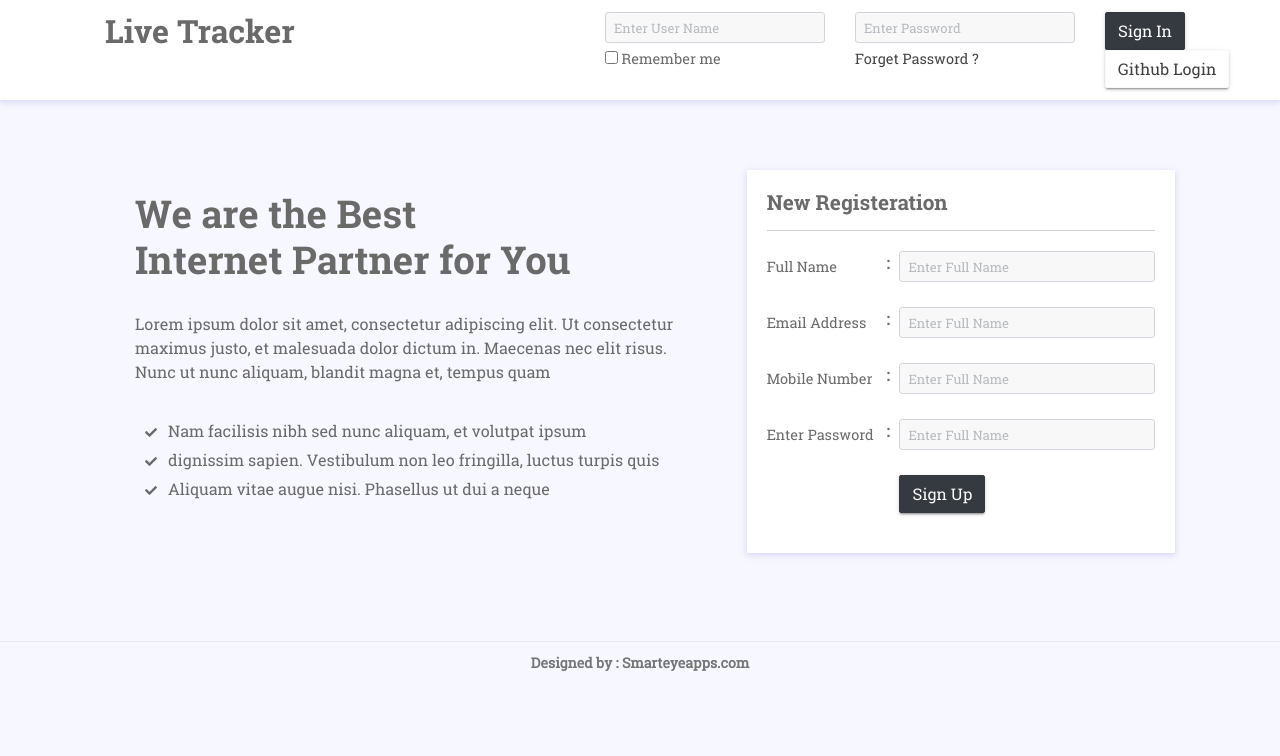
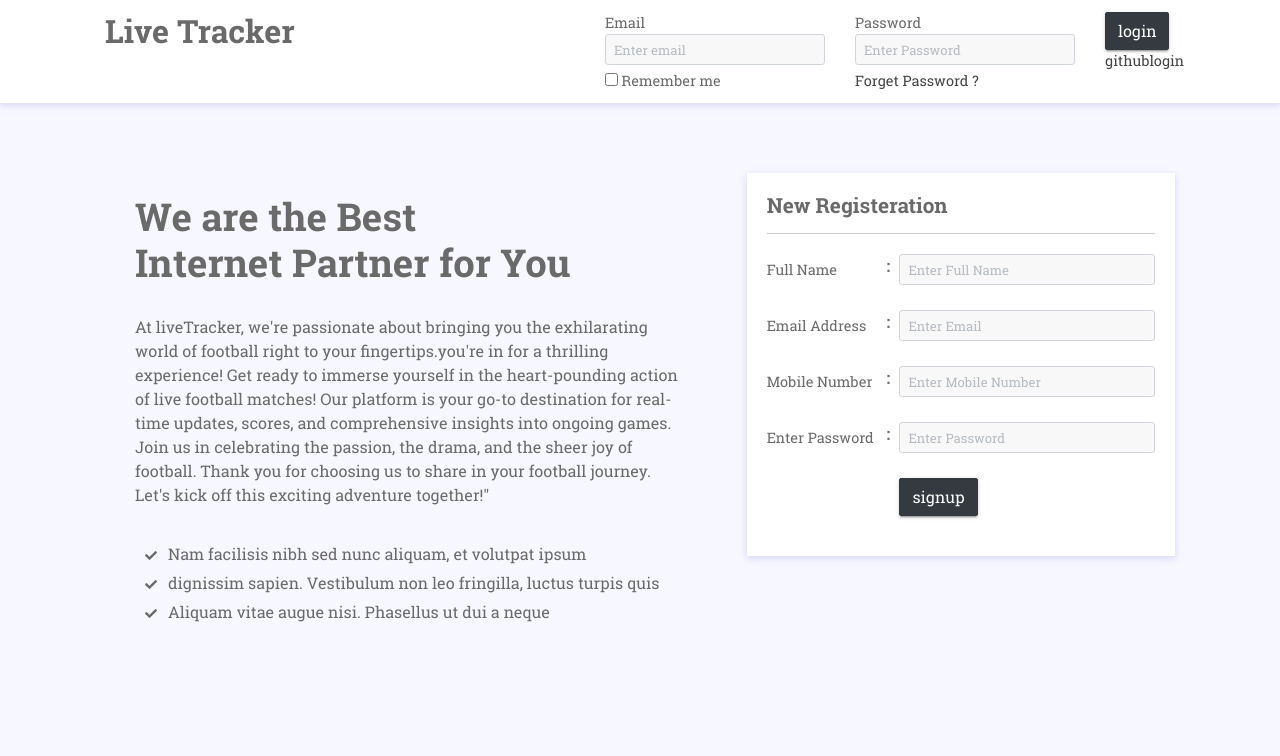
Before and after one commit to yehialdallal/matchTracker, a Flask app: page / in a window 1280 px wide. Shown: the top 756 px of the page. Before the commit the page ends 671 px from the top, so only its background shows below. Run offline with Flask 3, Linux system fonts and the light colour scheme; some libraries are stand-ins or nearby versions.

Commit message:
major bugs fixed

```diff
--- a/app/__init__.py
+++ b/app/__init__.py
@@ -1,6 +1,7 @@
 from flask import Flask
 from config import Config
 from app.extensions import db
+#from app.extensions import login_manager
 
 def create_app(config_class=Config):
     app = Flask(__name__)
@@ -9,6 +10,7 @@ def create_app(config_class=Config):
     # Initialize Flask extensions here
 
     db.init_app(app)
+    #login_manager.init_app(app)
 
     # Register blueprints here
 
--- a/app/auth/__init__.py
+++ b/app/auth/__init__.py
@@ -1,5 +1,5 @@
 from flask import Blueprint
 
-bp = Blueprint('users', __name__)
+bp = Blueprint('auth', __name__)
 
 from app.auth import routes
--- a/app/extensions.py
+++ b/app/extensions.py
@@ -1,2 +1,6 @@
 from flask_sqlalchemy import SQLAlchemy
+from flask_login import LoginManager
+
 db = SQLAlchemy()
+
+login_manager = LoginManager()
--- a/app/main/routes.py
+++ b/app/main/routes.py
@@ -1,6 +1,66 @@
 from app.main import bp
-from flask import render_template , redirect, url_for
+from flask import render_template , redirect, url_for , request , flash
+from app.models.forms import LoginForm , SignupForm
 
-@bp.route('/')
+@bp.route('/', methods=['GET','POST'])
 def index():
-    return render_template('index.html')
+    #return render_template('index.html')
+    login_form = LoginForm()
+    signup_form = SignupForm()
+
+    if request.method == 'POST':
+        if login_form.submit1.data and login_form.validate():
+            return redirect(url_for('auth.login'))
+            # Handle login logic
+            #email = login_form.email.data
+            #password = login_form.password.data
+            # Perform authentication logic
+            #return 'Login successful!'  # Redirect or display success message
+        #elif request.form['form_type'] == 'signup':
+        #if request.form['action'] == 'login':
+
+        elif signup_form.submit2.data and signup_form.validate() :
+            return redirect(url_for('auth.signup'))
+                #return 'signed up succesully'
+            #return redirect(url_for('auth.signup'))
+
+            # Handle signup logic
+            #name = signup_form.name.data
+            #email = signup_form.email.data
+            #password = signup_form.password.data
+            # Perform signup logic
+            #signup_form.name.errors = []
+            # Redirect or display success message
+
+    return render_template('index.html', login_form=login_form, signup_form=signup_form)
+    #return 'none submitted'
+
+
+
+##########################
+@bp.route('/ff', methods=['GET', 'POST'])
+def login_signup():
+    login_form = LoginForm()
+    signup_form = SignupForm()
+
+    if request.method == 'POST':
+        if request.form['action'] == 'login':  # Check which button was clicked
+            form = login_form
+            if form.validate_on_submit():
+                # Handle login logic
+                username = form.username.data
+                password = form.password.data
+                # Perform authentication logic
+                return 'Login successful!'  # Redirect or display success message
+
+        elif request.form['action'] == 'signup':
+            form = signup_form
+            if form.validate_on_submit():
+                # Handle signup logic
+                username = form.username.data
+                email = form.email.data
+                password = form.password.data
+                # Perform signup logic
+                return 'Signup successful!'  # Redirect or display success message
+
+    return render_template('index.html', login_form=login_form, signup_form=signup_form)
--- /dev/null
+++ b/app/models/forms.py
@@ -0,0 +1,18 @@
+from flask_wtf import FlaskForm
+from wtforms import StringField, PasswordField, SubmitField , HiddenField
+from wtforms.validators import DataRequired, Email, EqualTo
+
+class LoginForm(FlaskForm):
+    login_email = StringField('Email', validators=[DataRequired(),Email()])
+    password1 = PasswordField('Password', validators=[DataRequired()])
+    submit1 = SubmitField('login')
+    #form_type = HiddenField('login')
+
+class SignupForm(FlaskForm):
+    name = StringField('Username', validators=[DataRequired()])
+    signup_email = StringField('Email', validators=[DataRequired(),Email()])
+    mobile = StringField('Mobile Number', validators=[DataRequired()])
+    password2 = PasswordField('Password', validators=[DataRequired()])
+    #confirm_password = PasswordField('Confirm Password', validators=[DataRequired(), EqualTo('password')])
+    submit2 = SubmitField('signup')
+    #form_type = HiddenField('signup')
--- a/app/static/js/script.js
+++ b/app/static/js/script.js
@@ -76,4 +76,4 @@ content.appendChild(nav);
 ///////////////
 
 // add event listener to the button
-button.addEventListener('click', changeContent);
+//button.addEventListener('click', changeContent);
--- a/app/templates/index.html
+++ b/app/templates/index.html
@@ -1,24 +1,31 @@
 {% extends 'base.html' %}
 
 {% block header_content %}
-<form action="#">
+<form method="POST" action="{{ url_for('main.index') }}">
+    {{ login_form.hidden_tag() }}
     <div class="row form-ro">
 
         <div class="col-md-5">
-            <input placeholder="Enter User Name" type="text" class="form-control form-control-sm">
-            <label class="container">
-                <input type="checkbox">
-                <span class="checkmark"></span>Remember me
+            {{ login_form.login_email.label(class="container") }}
+            {{ login_form.login_email(placeholder="Enter email",class="form-control form-control-sm") }}
+            {% for error in login_form.login_email.errors %}
+            <span style="color: red;">{{ error }}</span><br>
+            {% endfor %}
+            <input type="checkbox">
+            <span class="checkmark"></span>Remember me
             </label>
         </div>
         <div class="col-md-5">
-            <input placeholder="Enter Password" type="text" class="form-control form-control-sm">
+            {{ login_form.password1.label(class="form-label") }}
+            {{ login_form.password1(placeholder="Enter Password", class="form-control form-control-sm") }}
+            {% for error in login_form.password1.errors %}
+            <span style="color: red;">{{ error }}</span><br>
+            {% endfor %}
             <a href="">Forget Password ?</a>
         </div>
         <div class="col-md-2">
-            <button class="btn btn-dark" id="signin" type="submit">Sign In</button>
-            <button class="btn btn-light" id="signin">Github Login</button>
-
+            {{ login_form.submit1(class="btn btn-dark") }}
+            <a href="">githublogin</a>
         </div>
 
     </div>
@@ -31,8 +38,13 @@
     <div class="col-lg-7 col-md-6">
         <div class="ditk-inf sup-oi">
             <h2 class="w-100">We are the Best <br>Internet Partner for You</h2>
-            <p>Lorem ipsum dolor sit amet, consectetur adipiscing elit. Ut consectetur maximus justo, et malesuada dolor
-                dictum in. Maecenas nec elit risus. Nunc ut nunc aliquam, blandit magna et, tempus quam</p>
+            <p>At liveTracker, we're passionate about bringing you the exhilarating world of football right to your
+                fingertips.you're in for a thrilling experience!
+                Get ready to immerse yourself in the heart-pounding action of live football matches! Our platform is
+                your go-to destination for real-time updates, scores, and comprehensive insights into ongoing games.
+                Join us in celebrating the passion, the drama, and the sheer joy of football.
+                Thank you for choosing us to share in your football journey. Let's kick off this exciting adventure
+                together!"</p>
             <ul>
                 <li><i class="fas fa-check"></i> Nam facilisis nibh sed nunc aliquam, et volutpat ipsum</li>
                 <li><i class="fas fa-check"></i> dignissim sapien. Vestibulum non leo fringilla, luctus turpis quis</li>
@@ -44,15 +56,19 @@
     <div class="col-lg-5 col-md-6 ">
         <div class="register-box">
             <h2>New Registeration</h2>
-            <form action="#">
+
+            <form method="POST" action="{{ url_for('main.index') }}">
+                {{ signup_form.hidden_tag() }}
                 <div class="row form-row">
                     <div class="col-md-4">
                         <label for="">Full Name</label>
                         <span>:</span>
                     </div>
                     <div class="col-md-8">
-                        <input type="text" type="name" name="name" placeholder="Enter Full Name"
-                            class="form-control form-control-sm">
+                        {{ signup_form.name(placeholder="Enter Full Name",class="form-control form-control-sm") }}
+                        {% for error in signup_form.name.errors %}
+                            <span style="color: red;">{{ error }}</span><br>
+                        {% endfor %}
                     </div>
                 </div>
                 <div class="row form-row">
@@ -61,8 +77,10 @@
                         <span>:</span>
                     </div>
                     <div class="col-md-8">
-                        <input type="text" type="email" name="email" placeholder="Enter Full Name"
-                            class="form-control form-control-sm">
+                        {{ signup_form.signup_email(placeholder="Enter Email",class="form-control form-control-sm") }}
+                        {% for error in signup_form.signup_email.errors %}
+                            <span style="color: red;">{{ error }}</span><br>
+                        {% endfor %}
                     </div>
                 </div>
                 <div class="row form-row">
@@ -71,8 +89,10 @@
                         <span>:</span>
                     </div>
                     <div class="col-md-8">
-                        <input type="text" type="number" name="number" placeholder="Enter Full Name"
-                            class="form-control form-control-sm">
+                        {{ signup_form.mobile(placeholder="Enter Mobile Number",class="form-control form-control-sm") }}
+                        {% for error in signup_form.mobile.errors %}
+                            <span style="color: red;">{{ error }}</span><br>
+                        {% endfor %}
                     </div>
                 </div>
                 <div class="row form-row">
@@ -81,16 +101,18 @@
                         <span>:</span>
                     </div>
                     <div class="col-md-8">
-                        <input type="text" type="password" name="password" placeholder="Enter Full Name"
-                            class="form-control form-control-sm">
+                        {{ signup_form.password2(placeholder="Enter Password",class="form-control form-control-sm") }}
+                        {% for error in signup_form.password2.errors %}
+                            <span style="color: red;">{{ error }}</span><br>
+                        {% endfor %}
+
                     </div>
                 </div>
                 <div class="row form-row">
                     <div class="col-md-4">
-
                     </div>
                     <div class="col-md-8">
-                        <button class="btn btn-dark">Sign Up</button>
+                        {{ signup_form.submit2(class="btn btn-dark") }}
                     </div>
                 </div>
             </form>
```
Also changed, not shown: app/auth/routes.py (+5 -3 lines), app/auth/auth.py (added).
